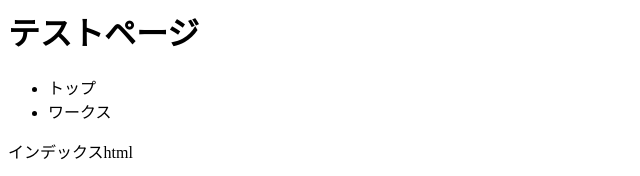
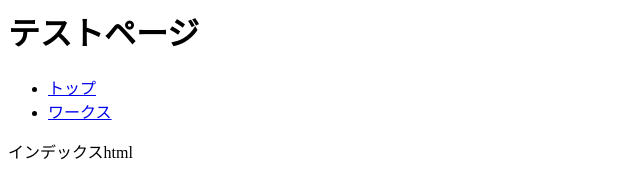
Before and after one commit to k-okuda-bb/tutorial, a plain HTML site: page index.html in a window 1280 px wide. Shown: the top 176 px of the page, 0-640 px from the left. Drawn offline with Linux system fonts and the light colour scheme.

Commit message:
グローバルナビにaタグ追加

```diff
--- a/index.html
+++ b/index.html
@@ -6,8 +6,8 @@
 <h1>テストページ</h1>
 <nav>
 	<ul>
-		<li>トップ</li>
-		<li>ワークス</li>
+		<li><a href="#">トップ</a></li>
+		<li><a href="#">ワークス</a></li>
 	</ul>
 </nav>
 インデックスhtml
```
